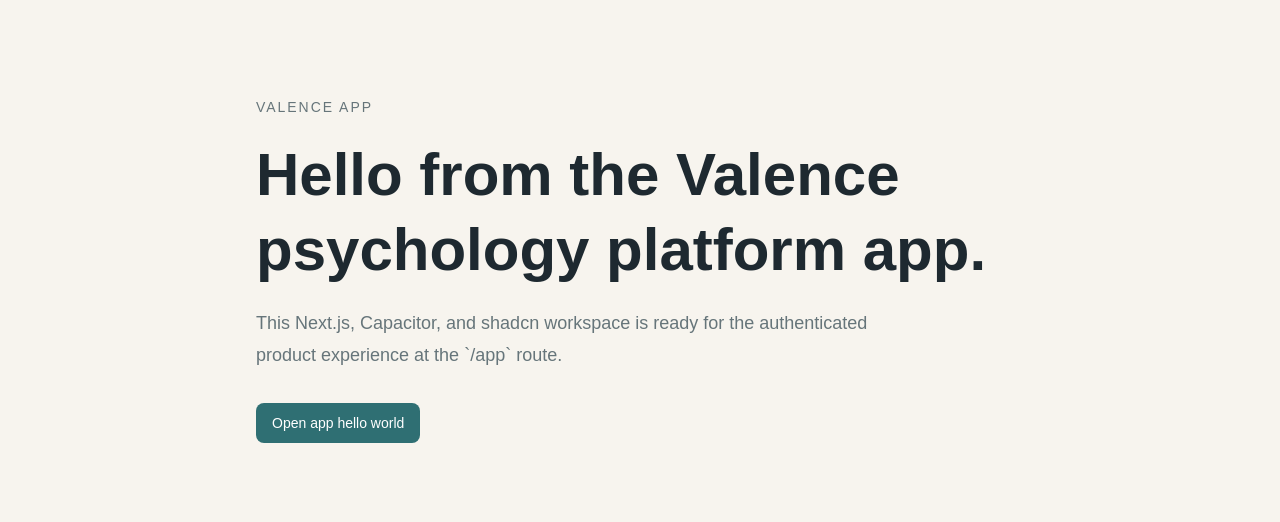
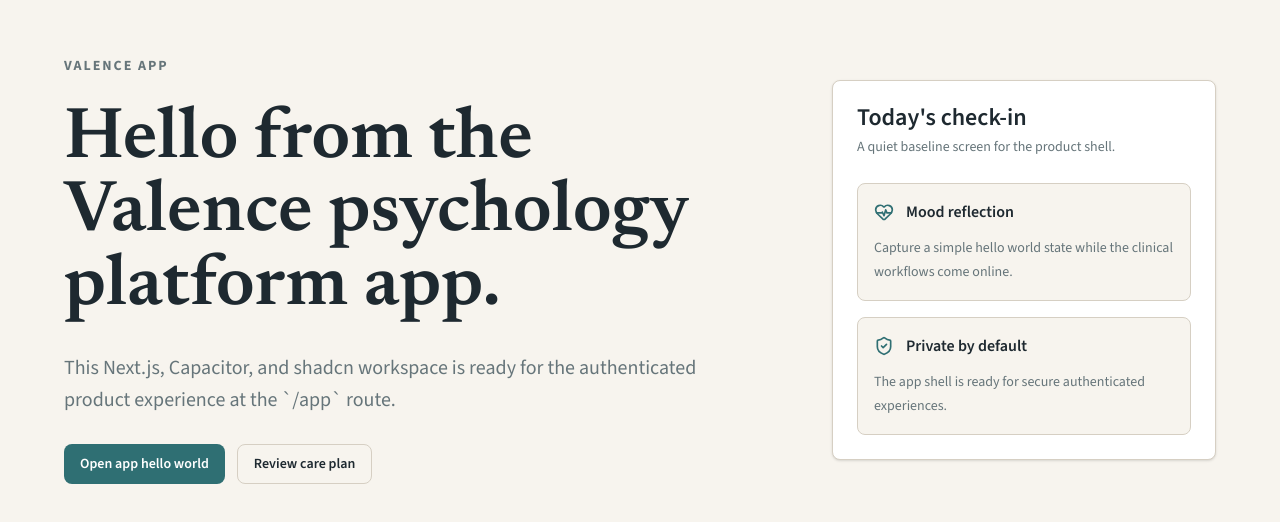
Before and after one commit to loama/valence-monorepo, a Next.js app in the folder app/: page / in a window 1280 px wide. Shown: the part 130-652 px from the top of the page. Built offline with nearby package versions, Linux system fonts and the light colour scheme.

Commit message:
feat(app): polish shadcn app route

```diff
--- a/app/app/globals.css
+++ b/app/app/globals.css
@@ -10,6 +10,7 @@
   --muted: #e8e1d5;
   --muted-foreground: #66757a;
   --border: #d6cfc3;
+  --ring: #2f6f73;
   --radius: 0.5rem;
 }
 
@@ -23,6 +24,9 @@
   --color-muted: var(--muted);
   --color-muted-foreground: var(--muted-foreground);
   --color-border: var(--border);
+  --color-ring: var(--ring);
+  --font-sans: var(--font-valence-sans);
+  --font-serif: var(--font-valence-serif);
   --radius-md: var(--radius);
 }
 
@@ -35,5 +39,11 @@
   margin: 0;
   background: var(--background);
   color: var(--foreground);
-  font-family: Arial, Helvetica, sans-serif;
+  font-family: var(--font-valence-sans), system-ui, sans-serif;
 }
+
+h1,
+h2,
+h3 {
+  font-family: var(--font-valence-serif), Georgia, serif;
+}
--- a/app/app/layout.tsx
+++ b/app/app/layout.tsx
@@ -1,5 +1,18 @@
 import type { Metadata } from "next";
+import { Newsreader, Source_Sans_3 } from "next/font/google";
 import "./globals.css";
+
+const sourceSans = Source_Sans_3({
+  subsets: ["latin"],
+  variable: "--font-valence-sans",
+  display: "swap"
+});
+
+const newsreader = Newsreader({
+  subsets: ["latin"],
+  variable: "--font-valence-serif",
+  display: "swap"
+});
 
 export const metadata: Metadata = {
   title: "Valence App",
@@ -13,7 +26,9 @@
 }>) {
   return (
     <html lang="en">
-      <body>{children}</body>
+      <body className={`${sourceSans.variable} ${newsreader.variable}`}>
+        {children}
+      </body>
     </html>
   );
 }
--- a/app/app/page.tsx
+++ b/app/app/page.tsx
@@ -1,22 +1,70 @@
+import type { Metadata } from "next";
+import { HeartPulse, ShieldCheck } from "lucide-react";
+
 import { Button } from "@/components/ui/button";
+import {
+  Card,
+  CardContent,
+  CardDescription,
+  CardHeader,
+  CardTitle
+} from "@/components/ui/card";
+
+export const metadata: Metadata = {
+  title: "Valence App",
+  description: "Hello world shell for the Valence psychology platform app"
+};
 
 export default function AppHome() {
   return (
-    <main className="min-h-screen px-6 py-10">
-      <section className="mx-auto flex min-h-[calc(100vh-5rem)] max-w-3xl flex-col justify-center gap-8">
-        <div className="space-y-5">
-          <p className="text-sm font-medium uppercase tracking-[0.14em] text-muted-foreground">
+    <main className="min-h-screen bg-background px-6 py-8">
+      <section className="mx-auto grid min-h-[calc(100vh-4rem)] max-w-6xl items-center gap-10 lg:grid-cols-[1fr_24rem]">
+        <div className="space-y-7">
+          <p className="text-sm font-bold uppercase tracking-[0.14em] text-muted-foreground">
             Valence App
           </p>
-          <h1 className="text-4xl font-semibold leading-tight text-foreground sm:text-6xl">
+          <h1 className="max-w-3xl text-5xl font-semibold leading-[1.02] text-foreground sm:text-7xl">
             Hello from the Valence psychology platform app.
           </h1>
-          <p className="max-w-2xl text-lg leading-8 text-muted-foreground">
+          <p className="max-w-2xl text-xl leading-8 text-muted-foreground">
             This Next.js, Capacitor, and shadcn workspace is ready for the
             authenticated product experience at the `/app` route.
           </p>
+          <div className="flex flex-wrap gap-3">
+            <Button>Open app hello world</Button>
+            <Button variant="outline">Review care plan</Button>
+          </div>
         </div>
-        <Button className="w-fit">Open app hello world</Button>
+
+        <Card className="overflow-hidden">
+          <CardHeader>
+            <CardTitle>Today&apos;s check-in</CardTitle>
+            <CardDescription>
+              A quiet baseline screen for the product shell.
+            </CardDescription>
+          </CardHeader>
+          <CardContent className="space-y-4">
+            <div className="rounded-md border border-border bg-background p-4">
+              <div className="mb-3 flex items-center gap-3">
+                <HeartPulse className="size-5 text-primary" />
+                <p className="font-semibold">Mood reflection</p>
+              </div>
+              <p className="text-sm leading-6 text-muted-foreground">
+                Capture a simple hello world state while the clinical workflows
+                come online.
+              </p>
+            </div>
+            <div className="rounded-md border border-border bg-background p-4">
+              <div className="mb-3 flex items-center gap-3">
+                <ShieldCheck className="size-5 text-primary" />
+                <p className="font-semibold">Private by default</p>
+              </div>
+              <p className="text-sm leading-6 text-muted-foreground">
+                The app shell is ready for secure authenticated experiences.
+              </p>
+            </div>
+          </CardContent>
+        </Card>
       </section>
     </main>
   );
--- a/app/components/ui/button.tsx
+++ b/app/components/ui/button.tsx
@@ -5,7 +5,7 @@
 import { cn } from "@/lib/utils";
 
 const buttonVariants = cva(
-  "inline-flex h-10 items-center justify-center whitespace-nowrap rounded-md px-4 py-2 text-sm font-medium transition-colors focus-visible:outline-none focus-visible:ring-2 focus-visible:ring-primary disabled:pointer-events-none disabled:opacity-50",
+  "inline-flex h-10 items-center justify-center whitespace-nowrap rounded-md px-4 py-2 text-sm font-semibold transition-colors focus-visible:outline-none focus-visible:ring-2 focus-visible:ring-ring disabled:pointer-events-none disabled:opacity-50",
   {
     variants: {
       variant: {
--- /dev/null
+++ b/app/components/ui/card.tsx
@@ -0,0 +1,53 @@
+import type * as React from "react";
+
+import { cn } from "@/lib/utils";
+
+export function Card({ className, ...props }: React.ComponentProps<"div">) {
+  return (
+    <div
+      className={cn(
+        "rounded-md border border-border bg-card text-card-foreground shadow-sm",
+        className
+      )}
+      {...props}
+    />
+  );
+}
+
+export function CardHeader({
+  className,
+  ...props
+}: React.ComponentProps<"div">) {
+  return <div className={cn("space-y-1.5 p-6", className)} {...props} />;
+}
+
+export function CardTitle({
+  className,
+  ...props
+}: React.ComponentProps<"div">) {
+  return (
+    <div
+      className={cn("text-2xl font-semibold leading-none", className)}
+      {...props}
+    />
+  );
+}
+
+export function CardDescription({
+  className,
+  ...props
+}: React.ComponentProps<"p">) {
+  return (
+    <p
+      className={cn("text-sm leading-6 text-muted-foreground", className)}
+      {...props}
+    />
+  );
+}
+
+export function CardContent({
+  className,
+  ...props
+}: React.ComponentProps<"div">) {
+  return <div className={cn("p-6 pt-0", className)} {...props} />;
+}
```
